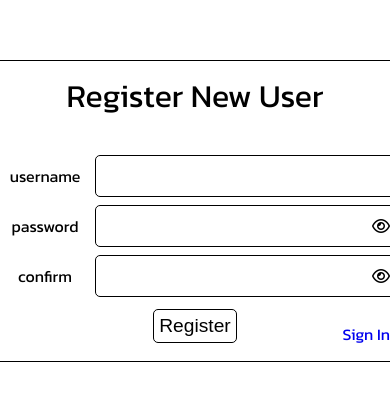
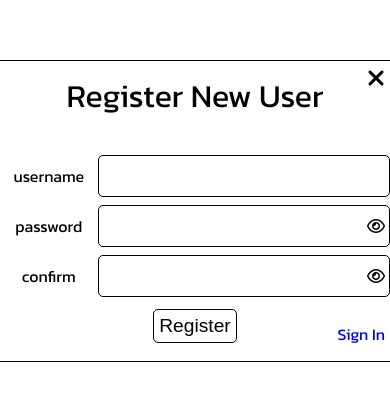
Before and after one commit to Sukhvir-Grewal/Driving-Test, a Next.js app: page /Register in a window 390 px wide. Shown: the part 211-612 px from the top of the page. Built offline with nearby package versions, Linux system fonts and the light colour scheme.

Commit message:
Improved css for mobiles

```diff
--- a/components/Results.js
+++ b/components/Results.js
@@ -80,6 +80,7 @@ export default function Results({ resultData, data }) {
                     className="sign-image"
                     src={getImageURL(index)}
                     alt="Sign Image"
+                    loading="eager"
                 />
             </div>
         </div>
--- a/components/Settings.js
+++ b/components/Settings.js
@@ -122,6 +122,7 @@ export default function Settings() {
                                     ? user.profileImage.imageUrl
                                     : "/images/defaultImage.webp"
                             }
+                            loading="eager"
                         ></img>
                     </label>
                 </div>
--- a/components/TestInfo.js
+++ b/components/TestInfo.js
@@ -11,6 +11,7 @@ export default function TestInfo() {
                     <img
                         className="driving-test-store"
                         src="/images/drivingTestStore.jpg"
+                        loading="eager"
                     />
                 </div>
 
--- a/pages/Login.js
+++ b/pages/Login.js
@@ -102,6 +102,9 @@ export default function Login() {
                     onSubmit={handleSubmit(submitForm)}
                     className="register-main-container"
                 >
+                    <div onClick={() => router.push("/")}>
+                        <i class="fa-solid fa-xmark go-back-login-register"></i>
+                    </div>
                     <div className="register-container">WelcomeBack</div>
                     <div
                         ref={warningRef}
--- a/pages/Practice.js
+++ b/pages/Practice.js
@@ -78,6 +78,7 @@ export default function Practice() {
                                     objectFit: "cover",
                                 }}
                                 src={data.imageUrl}
+                                loading="eager"
                             />
                         </div>
                     </div>
--- a/pages/Quiz.js
+++ b/pages/Quiz.js
@@ -152,6 +152,7 @@ export default function Quiz() {
                                 ref={currentSignRef}
                                 className="sign-image"
                                 src=""
+                                loading="eager"
                             ></img>
                         </div>
                     </div>
@@ -166,6 +167,7 @@ export default function Quiz() {
                                 ref={currentSignRef}
                                 className="sign-image"
                                 src=""
+                                loading="eager"
                             ></img>
                         </div>
                         <div
@@ -265,7 +267,7 @@ export default function Quiz() {
             currentQuestionRef.current.classList.add("slideLeft");
 
         timeoutRef.current = setTimeout(() => {
-            // confirmContainerRef.current.style.backgroundColor = "transparent";
+            confirmContainerRef.current.style.backgroundColor = "";
             currentSignRef.current.classList.remove("slideLeft");
             optionContainerRef.forEach((option) => {
                 option.current.classList.remove("slideLeft");
--- a/pages/Register.js
+++ b/pages/Register.js
@@ -90,6 +90,7 @@ export default function Register() {
         </>
     );
 
+
     return (
         <>
             <div className="outer-register-main-container">
@@ -97,6 +98,9 @@ export default function Register() {
                     onSubmit={handleSubmit(submitForm)}
                     className="register-main-container"
                 >
+                    <div onClick={() => router.push("/")}>
+                        <i class="fa-solid fa-xmark go-back-login-register"></i>
+                    </div>
                     <div className="register-container">Register New User</div>
                     <div
                         ref={warningRef}
--- a/pages/index.js
+++ b/pages/index.js
@@ -76,6 +76,7 @@ export default function Home() {
                         ref={cartoonCarRef}
                         className={Style.cartoonCar}
                         src="/images/design/cartoonCar.gif"
+                        loading="eager"
                     />
                 </div>
                 <div className="login-register-container">
@@ -93,6 +94,7 @@ export default function Home() {
                                     onClick={() =>
                                         setShowDropDown(!showDropDown)
                                     }
+                                    loading="eager"
                                 ></img>
                             </div>
                         </div>
@@ -276,6 +278,7 @@ export default function Home() {
                                 : `${Style.designTire}`
                         }
                         src="/images/design/tire.png"
+                        loading="eager"
                     />
                     {!showSetting ? renderMenu() : <Settings />}
                 </div>
--- a/styles/Dashboard.css
+++ b/styles/Dashboard.css
@@ -118,6 +118,8 @@
     justify-content: center;
     align-items: center;
     border-radius: 10px;
+    z-index: 12;
+
 }
 .dropDown-option {
     width: 80%;
--- a/styles/Quiz.css
+++ b/styles/Quiz.css
@@ -268,6 +268,7 @@
 @media (max-width: 600px) {
     .quiz-main-container {
         border-radius: 0px;
+        width: 100vw;
     }
     .question-count-container {
         width: 100%;
--- a/styles/Register.css
+++ b/styles/Register.css
@@ -10,6 +10,7 @@
     width: 450px;
     border-radius: 10px;
     border: 1px solid;
+    position: relative;
 }
 
 .register-container {
@@ -115,8 +116,22 @@
     text-decoration: none;
 }
 
+.go-back-login-register{
+    position: absolute;
+    right: 5px;
+    top: 5px;
+    cursor: pointer;
+    font-size:x-large;
+}
+
 @media (max-width: 600px) {
     .register-main-container {
         border-radius: 0%;
     }
 }
+@media (max-width: 420px) {
+    .register-main-container {
+        border-radius: 0%;
+        width: 100vw;
+    }
+}
--- a/styles/Settings.css
+++ b/styles/Settings.css
@@ -101,7 +101,6 @@
     height: 100%;
     width: 100%;
     position: absolute;
-    z-index: 10;
 }
 .edit-name-main-container {
     background-color: var(--edit-name-container);
```
